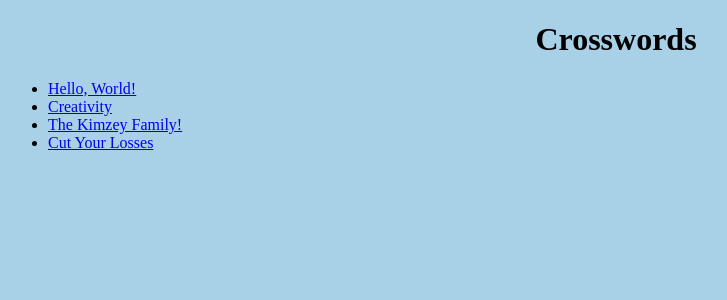
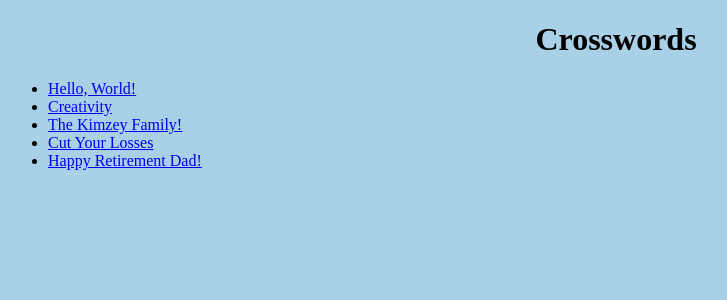
Before and after one commit to StevenSawtelle/stevensawtelle.github.io, a Jekyll site: the page built from puzzles/crosswords.md, in a window 1280 px wide. Shown: the top 300 px of the page, without its empty margins (24-751 px from the left). Built offline with Jekyll 4.4.1, drawn with Linux system fonts in a browser that asks for light colours; some web fonts are replaced; our own code applies the rules of GitHub Pages for plain Markdown files.

Commit message:
Add retirement puzzle

```diff
--- a/puzzles/crosswords.md
+++ b/puzzles/crosswords.md
@@ -26,4 +26,7 @@ title: Crosswords
     <li>
         <a href="/puzzles/crosswords/cutyourlosses">Cut Your Losses</a>
     </li>
+    <li>
+        <a href="/puzzles/crosswords/retirement">Happy Retirement Dad!</a>
+    </li>
 </ul>
```
